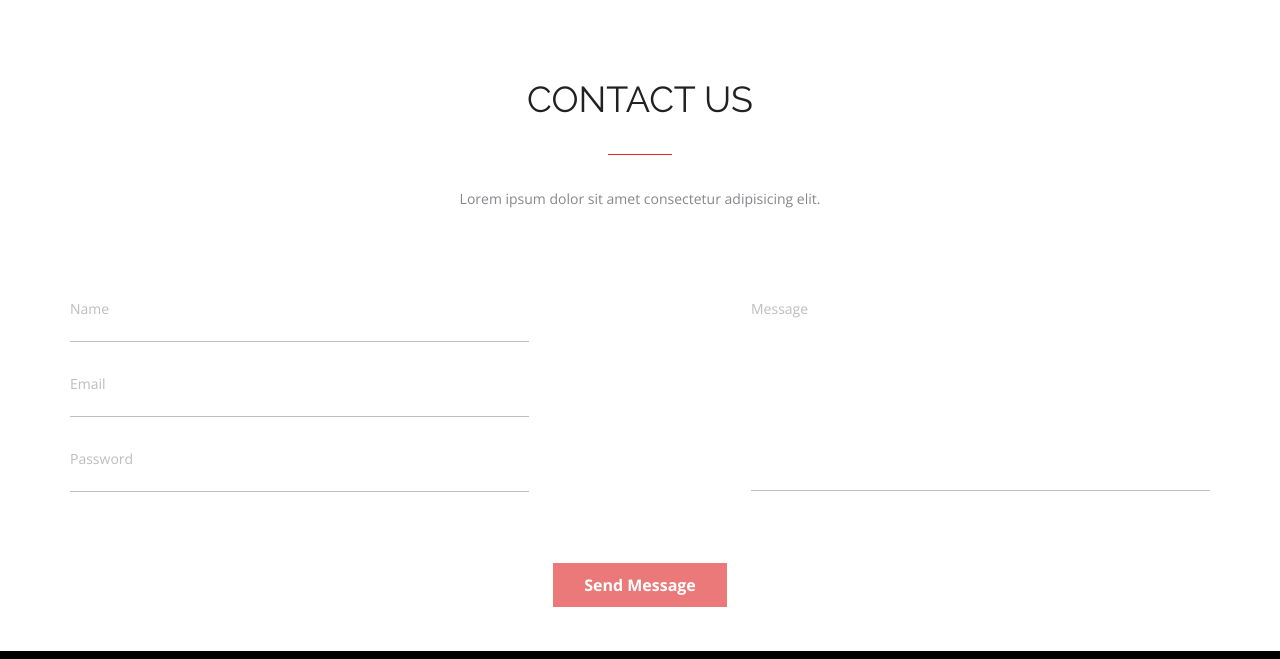
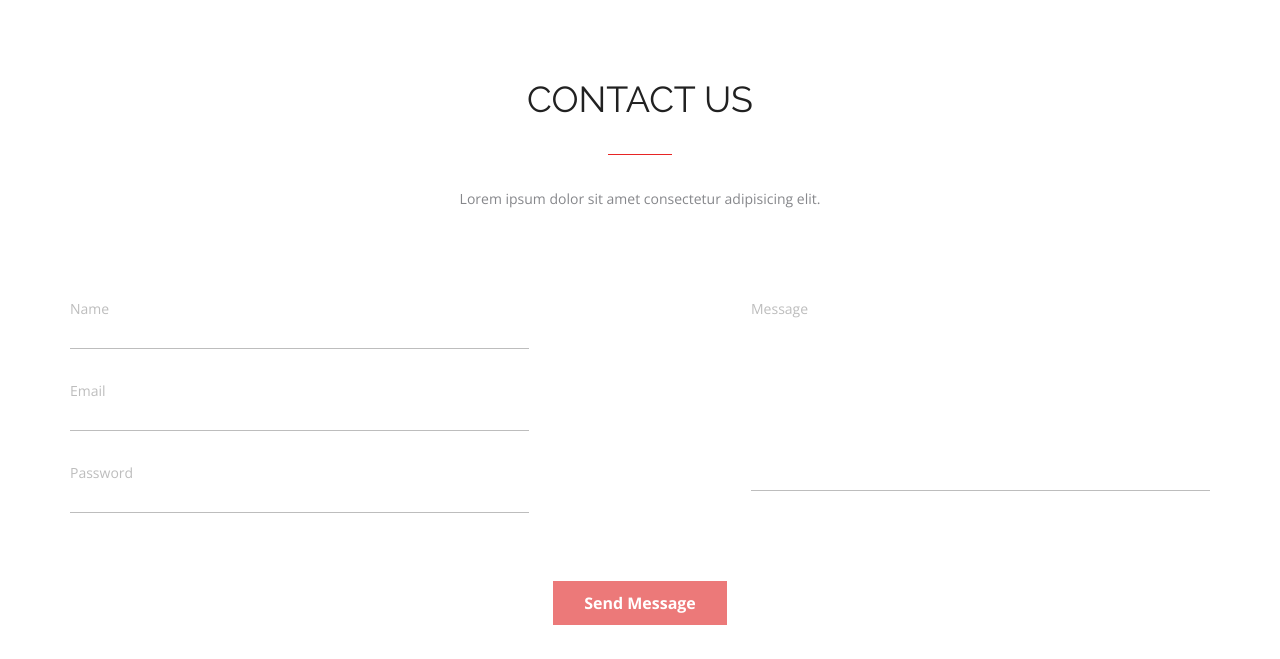
Before and after one commit to karaychentseva/FE19-homeworks, a plain HTML site: page Landing-main/index.html in a window 1280 px wide. Shown: the part 3109-3768 px from the top of the page. Drawn offline with nearby package versions, Linux system fonts and the light colour scheme.

Commit message:
add font-size to inputs

```diff
--- a/Landing-main/css/contact.css
+++ b/Landing-main/css/contact.css
@@ -78,8 +78,8 @@
     border-bottom: 1px solid #BDBDBD;
     width: 100%;
     outline: none;
-    /*height: 35px;*/
-    font-size: 20px;
+    line-height: 30px;
+    font-size: 16px;
 }
 
 .form-content-right {
@@ -93,6 +93,7 @@
     outline: none;
     height: 173px;
     resize: none;
+    font-size: 16px;
 }
 
 .contact-button {
```
